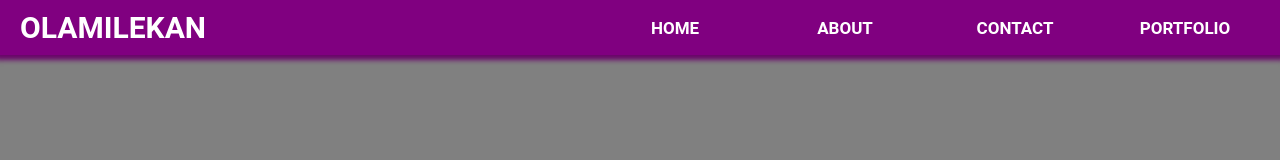
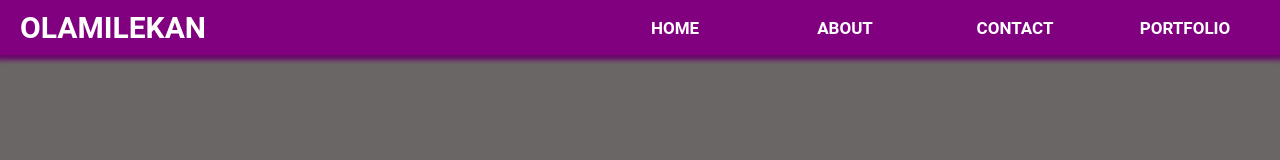
Before and after one commit to Olamilekan-12/css-navbar, a plain HTML site: page index.html in a window 1280 px wide. Drawn offline with Linux system fonts and the light colour scheme.

Commit message:
changed the site background

```diff
--- a/styles.css
+++ b/styles.css
@@ -8,7 +8,7 @@ body {
   font-family: "Roboto", sans-serif;
   width: 100%;
   height: 100vh;
-  background: gray;
+  background: rgb(107, 102, 102);
 }
 
 nav {
```
